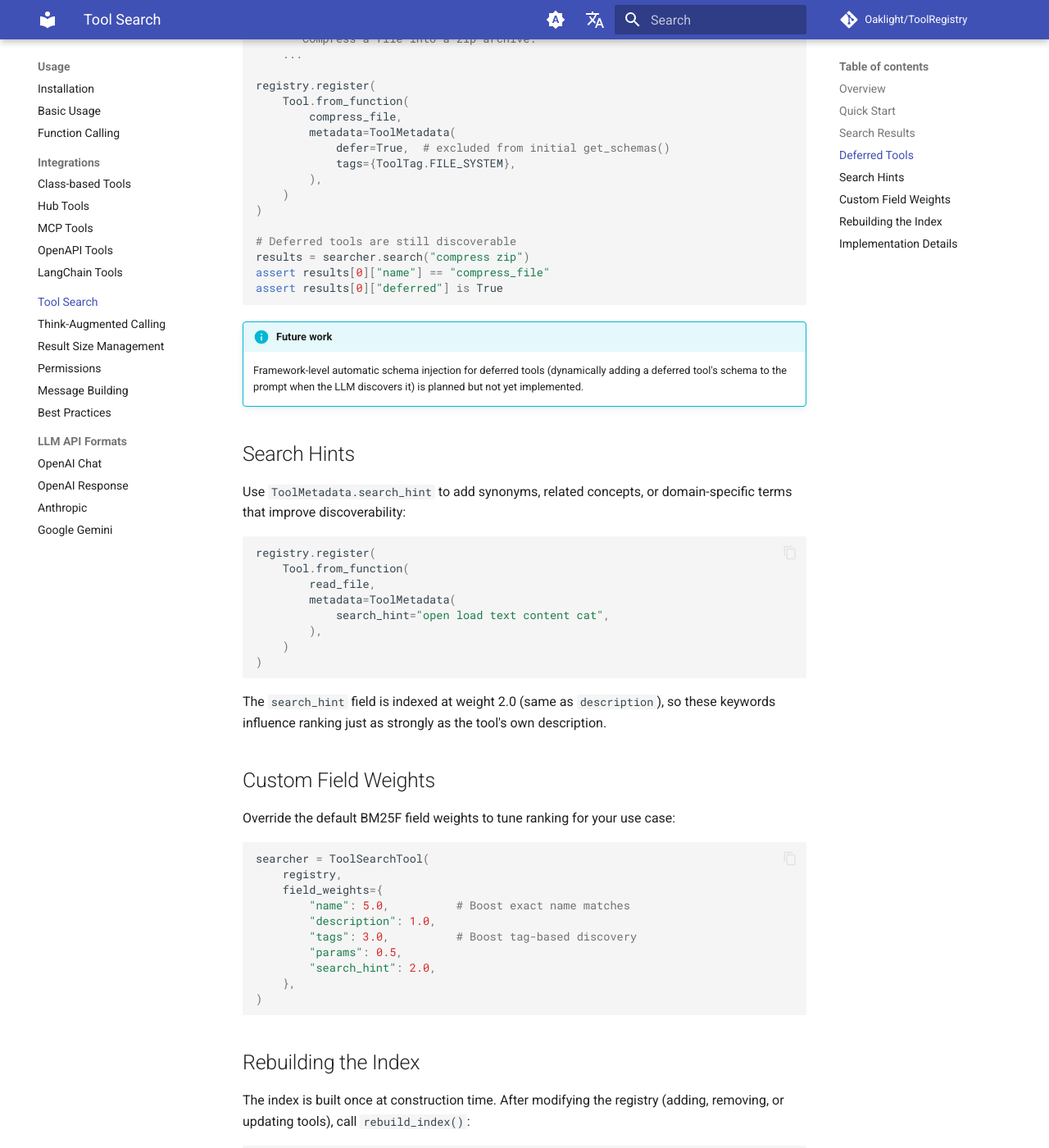
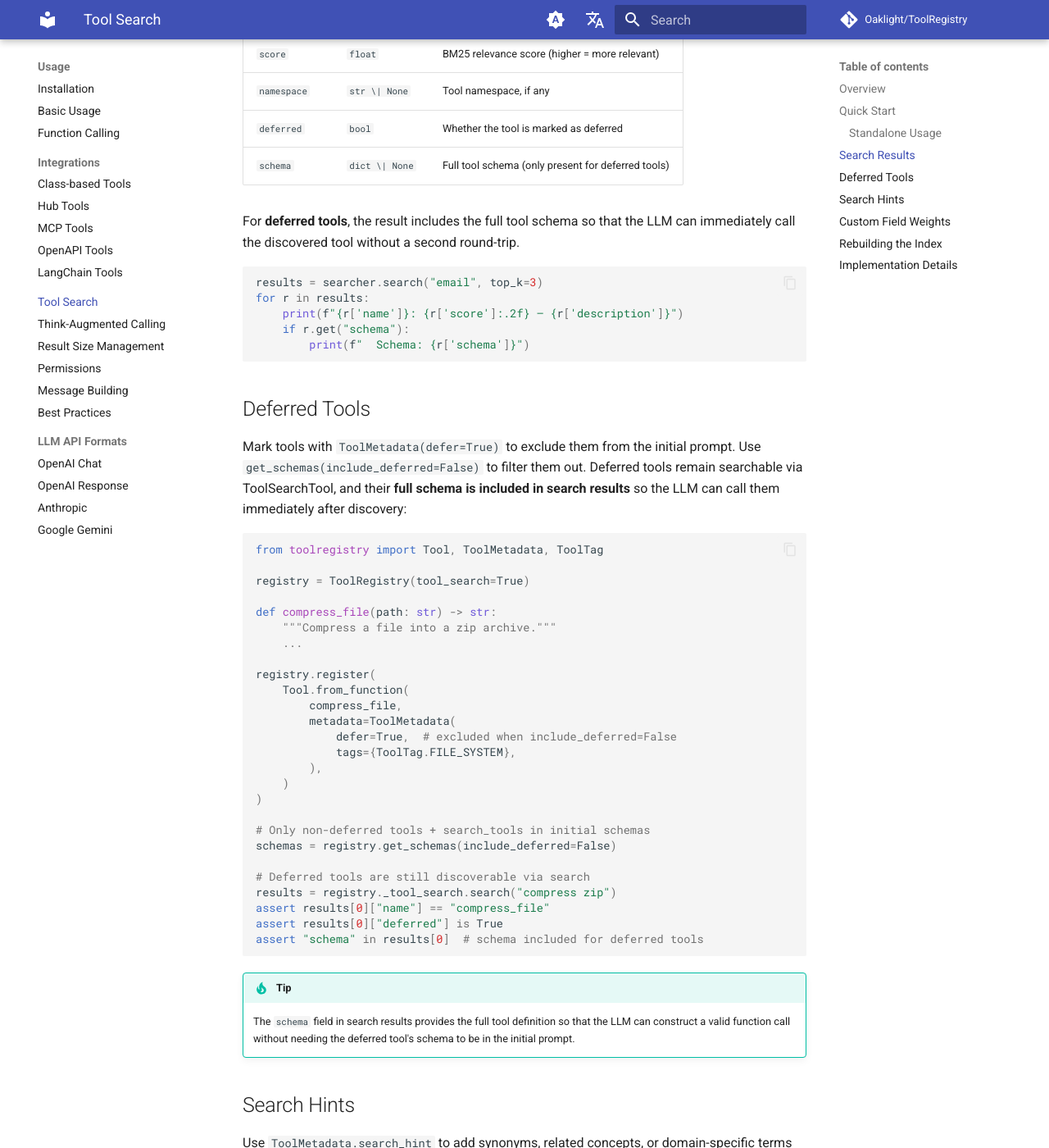
Before and after one commit to Oaklight/ToolRegistry, an MkDocs documentation site: the page built from docs/usage/tool_search.md, in a window 1280 px wide and 1400 px high, scrolled down 2253 px. Shown: the whole window at 82% size. Built offline with MkDocs 1.6.1 and Material for MkDocs 9.7.7, drawn with Linux system fonts in a browser that asks for light colours; comment, search, counter and statistics services are not loaded; some of the changed text lies outside the part shown.

Commit message:
docs: update tool_search and changelog for PR #114
- Rewrite Quick Start to show enable_tool_search() and ToolRegistry(tool_search=True)
- Add schema key to Search Results table for deferred tools
- Rewrite Deferred Tools section with include_deferred=False and schema injection
- Update Custom Field Weights with enable_tool_search() example
- Update Rebuilding the Index to describe auto-rebuild via ChangeCallback
- Add #114 changelog entries for tool search integration

````diff
--- a/docs/usage/tool_search.md
+++ b/docs/usage/tool_search.md
@@ -12,6 +12,7 @@
 
 ???+ note "Changelog"
     New in: [#108](../../pull/108) (Unreleased)
+    Updated in: [#114](../../pull/114) — `enable_tool_search()`, `include_deferred`, schema in search results
 
 ## Overview
 
@@ -35,8 +36,10 @@
 
 ## Quick Start
 
+The easiest way to enable tool search is via `enable_tool_search()`, which registers a `search_tools` callable into the registry so LLMs can discover tools autonomously:
+
 ```python
-from toolregistry import ToolRegistry, ToolSearchTool
+from toolregistry import ToolRegistry
 
 registry = ToolRegistry()
 
@@ -50,10 +53,31 @@
     """Read the contents of a file from the filesystem."""
     return open(path).read()
 
-# Create a searcher over the registry
+# Enable tool search — registers "search_tools" as a callable tool
+registry.enable_tool_search()
+
+# LLMs see search_tools in get_schemas() and can call it to discover tools
+schemas = registry.get_schemas(include_deferred=False)
+```
+
+You can also enable it at construction time:
+
+```python
+registry = ToolRegistry(tool_search=True)
+```
+
+### Standalone Usage
+
+If you prefer to use `ToolSearchTool` directly without registering it:
+
+```python
+from toolregistry import ToolRegistry
+from toolregistry.tool_search import ToolSearchTool
+
+registry = ToolRegistry()
+# ... register tools ...
+
 searcher = ToolSearchTool(registry)
-
-# Search by natural language
 results = searcher.search("read text file")
 print(results[0]["name"])   # "read_file"
 print(results[0]["score"])  # 1.23 (BM25 score)
@@ -70,19 +94,26 @@
 | `score` | `float` | BM25 relevance score (higher = more relevant) |
 | `namespace` | `str \| None` | Tool namespace, if any |
 | `deferred` | `bool` | Whether the tool is marked as deferred |
+| `schema` | `dict \| None` | Full tool schema (only present for deferred tools) |
+
+For **deferred tools**, the result includes the full tool schema so that the LLM can immediately call the discovered tool without a second round-trip.
 
 ```python
 results = searcher.search("email", top_k=3)
 for r in results:
     print(f"{r['name']}: {r['score']:.2f} — {r['description']}")
+    if r.get("schema"):
+        print(f"  Schema: {r['schema']}")
 ```
 
 ## Deferred Tools
 
-Mark tools with `ToolMetadata(defer=True)` to exclude them from the initial prompt. They remain searchable via ToolSearchTool:
+Mark tools with `ToolMetadata(defer=True)` to exclude them from the initial prompt. Use `get_schemas(include_deferred=False)` to filter them out. Deferred tools remain searchable via ToolSearchTool, and their **full schema is included in search results** so the LLM can call them immediately after discovery:
 
 ```python
 from toolregistry import Tool, ToolMetadata, ToolTag
+
+registry = ToolRegistry(tool_search=True)
 
 def compress_file(path: str) -> str:
     """Compress a file into a zip archive."""
@@ -92,20 +123,24 @@
     Tool.from_function(
         compress_file,
         metadata=ToolMetadata(
-            defer=True,  # excluded from initial get_schemas()
+            defer=True,  # excluded when include_deferred=False
             tags={ToolTag.FILE_SYSTEM},
         ),
     )
 )
 
-# Deferred tools are still discoverable
-results = searcher.search("compress zip")
+# Only non-deferred tools + search_tools in initial schemas
+schemas = registry.get_schemas(include_deferred=False)
+
+# Deferred tools are still discoverable via search
+results = registry._tool_search.search("compress zip")
 assert results[0]["name"] == "compress_file"
 assert results[0]["deferred"] is True
+assert "schema" in results[0]  # schema included for deferred tools
 ```
 
-!!! info "Future work"
-    Framework-level automatic schema injection for deferred tools (dynamically adding a deferred tool's schema to the prompt when the LLM discovers it) is planned but not yet implemented.
+!!! tip
+    The `schema` field in search results provides the full tool definition so that the LLM can construct a valid function call without needing the deferred tool's schema to be in the initial prompt.
 
 ## Search Hints
 
@@ -129,12 +164,22 @@
 Override the default BM25F field weights to tune ranking for your use case:
 
 ```python
+# Via enable_tool_search()
+registry.enable_tool_search(field_weights={
+    "name": 5.0,          # Boost exact name matches
+    "description": 1.0,
+    "tags": 3.0,          # Boost tag-based discovery
+    "params": 0.5,
+    "search_hint": 2.0,
+})
+
+# Or via standalone ToolSearchTool
 searcher = ToolSearchTool(
     registry,
     field_weights={
-        "name": 5.0,          # Boost exact name matches
+        "name": 5.0,
         "description": 1.0,
-        "tags": 3.0,          # Boost tag-based discovery
+        "tags": 3.0,
         "params": 0.5,
         "search_hint": 2.0,
     },
@@ -143,7 +188,9 @@
 
 ## Rebuilding the Index
 
-The index is built once at construction time. After modifying the registry (adding, removing, or updating tools), call `rebuild_index()`:
+When tool search is enabled via `enable_tool_search()`, the index **automatically rebuilds** whenever tools are registered or unregistered, powered by the ChangeCallback mechanism. No manual intervention is needed.
+
+For standalone `ToolSearchTool` usage, the index is built once at construction time. After modifying the registry, call `rebuild_index()` manually:
 
 ```python
 @registry.register
@@ -157,9 +204,6 @@
 assert results[0]["name"] == "new_tool"
 ```
 
-!!! tip
-    Automatic index updates via ChangeCallback are planned for a future release. For now, call `rebuild_index()` manually after registry changes.
-
 ## Implementation Details
 
 ToolSearchTool uses a vendored copy of [zerodep](https://pypi.org/project/zerodep/)'s `SparseIndex` (v0.2.2) — a pure-Python BM25/BM25F implementation with **zero external dependencies**. The index lives entirely in memory and is typically negligible in size (100 tools ≈ a few KB).
````
Also changed, not shown: docs/changelog.md (+6 -1 lines).
